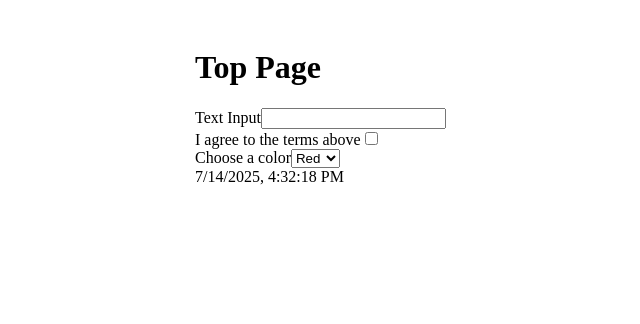
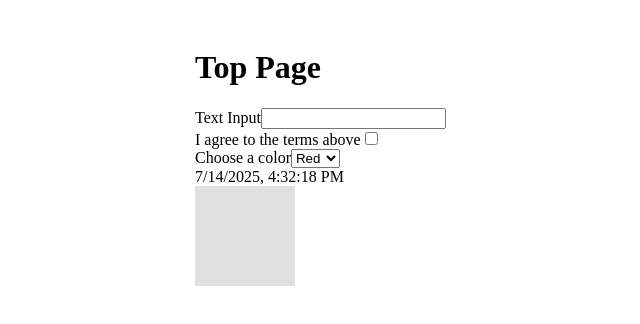
Before and after one commit to ksk1kd/playwright-playground, a React (Vite) app: page / in a window 1280 px wide. Shown: the top 324 px of the page, without its empty margins (45-685 px from the left). Built offline with nearby package versions, Linux system fonts and the light colour scheme.

Commit message:
add test using handle

```diff
--- a/src/App.tsx
+++ b/src/App.tsx
@@ -1,3 +1,4 @@
+import { Box } from './components/Box'
 import { CurrentTimeDisplay } from './components/CurrentTimeDisplay'
 import { UserForm } from './components/UserForm'
 
@@ -9,6 +10,7 @@ function App() {
           <h1>Top Page</h1>
           <UserForm />
           <CurrentTimeDisplay />
+          <Box />
         </div>
       </main>
     </>
--- /dev/null
+++ b/src/components/Box.tsx
@@ -0,0 +1,19 @@
+import { CSSProperties } from 'react'
+
+interface BoxProps {
+  style?: CSSProperties
+}
+
+export const Box = ({ style }: BoxProps) => {
+  return (
+    <div
+      id="box"
+      style={{
+        width: 100,
+        height: 100,
+        backgroundColor: '#e0e0e0',
+        ...style,
+      }}
+    />
+  )
+}
```
Also changed, not shown: 1 other file (tests, documents, lock files or other folders).
